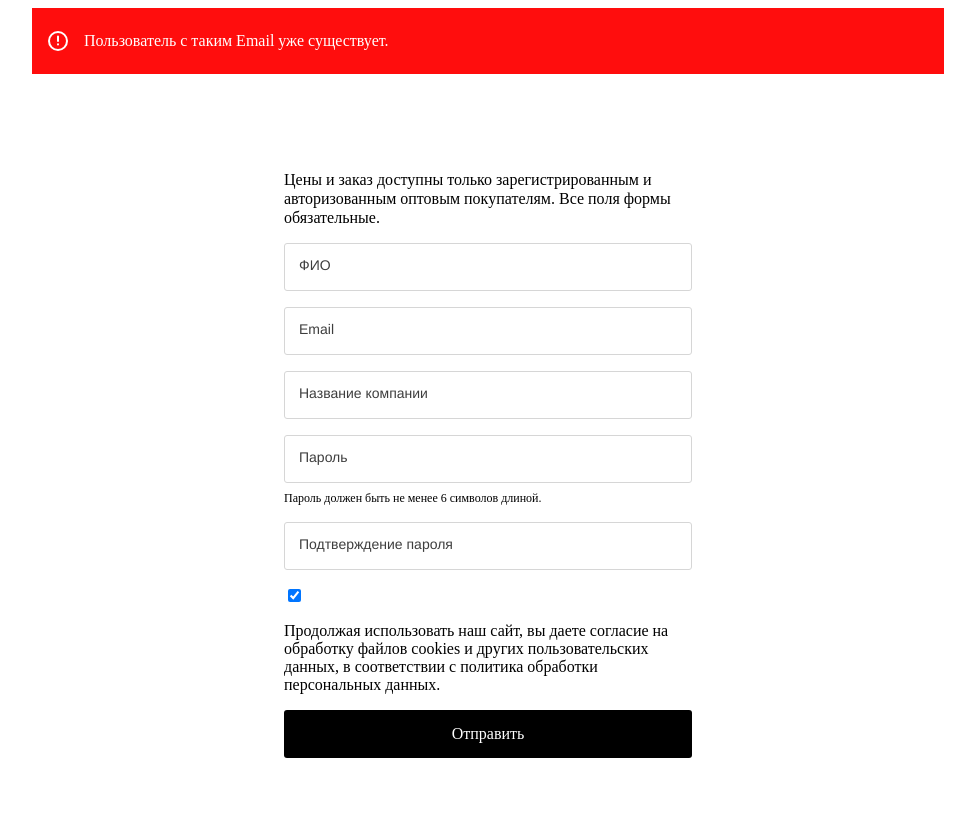
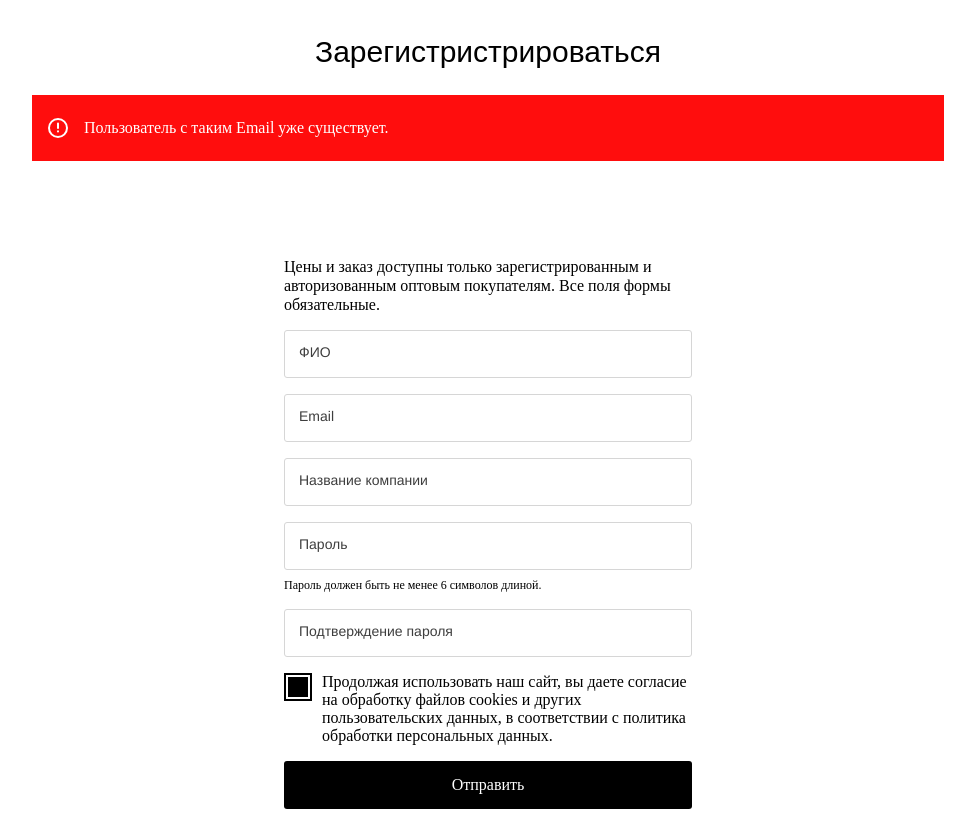
Before and after one commit to Ilyas-bit/rusocks_forms, a Vue app in the folder rusocks_forms_vue/: page / in a window 1280 px wide. Shown: the whole page, without its empty margins (152-1127 px from the left). Built offline with nearby package versions, Linux system fonts and the light colour scheme.

Commit message:
styles chekbox

```diff
--- a/rusocks_forms_vue/src/App.vue
+++ b/rusocks_forms_vue/src/App.vue
@@ -1,5 +1,6 @@
 <template>
   <div class="form-сontainer">
+    <h2 class="form-сontainer__header">Зарегистристрироваться</h2>
     <CustomErrorMassage
       class="error-message"
       textError="Пользователь с таким Email уже существует."
@@ -96,6 +97,14 @@ const onSubmit = handleSubmit((values) => {
   flex-direction: column;
   align-items: center;
 }
+.form-сontainer__header {
+  font-style: normal;
+  font-variant: normal;
+  font-weight: normal;
+  font-size: 30px;
+  line-height: 37px;
+  font-family: 'Montserrat', sans-serif;
+}
 .form-wrapper {
   width: 408px;
 }
--- a/rusocks_forms_vue/src/components/custom-checkbox.vue
+++ b/rusocks_forms_vue/src/components/custom-checkbox.vue
@@ -1,9 +1,17 @@
 <template>
-  <input type="checkbox" v-model="value" />
-  <p :class="['norm', { 'twpx-catalog-auth__form-control--error': errorMessage }]">
-    Продолжая использовать наш сайт, вы даете согласие на обработку файлов cookies и других
-    пользовательских данных, в соответствии с политика обработки персональных данных.
-  </p>
+  <label class="license-agreement-auth__container">
+    <input class="license-agreement-auth__checkbox" type="checkbox" v-model="value" />
+    <span class="license-agreement-auth__fake-checkbox"></span>
+    <p
+      :class="[
+        'license-agreement-auth__text',
+        { 'license-agreement-auth__form-control--error': errorMessage }
+      ]"
+    >
+      Продолжая использовать наш сайт, вы даете согласие на обработку файлов cookies и других
+      пользовательских данных, в соответствии с политика обработки персональных данных.
+    </p>
+  </label>
 </template>
 
 <script setup>
@@ -17,7 +25,65 @@ const { value, errorMessage, validate } = useField(props.name)
 </script>
 
 <style scoped>
-.twpx-catalog-auth__form-control--error {
+.license-agreement-auth__container {
+  margin-top: 3px;
+  display: flex;
+  align-items: start;
+}
+.license-agreement-auth__checkbox {
+  display: none;
+}
+.license-agreement-auth__fake-checkbox {
+  position: relative;
+  display: inline-block;
+  width: 24px;
+  height: 24px;
+  min-width: 24px; /* добавлено для предотвращения сжатия */
+  background: #ffffff;
+  border: 2px solid #ff0000;
+  margin-right: 10px; /* отступ между чекбоксом и текстом */
+  transition:
+    background-color 0.2s ease-in,
+    border-color 0.2s ease-in;
+}
+.license-agreement-auth__fake-checkbox::before {
+  content: '';
+  background-color: transparent;
+  background-size: contain;
+  background-repeat: no-repeat;
+  position: absolute;
+  left: 50%;
+  top: 50%;
+  margin-top: 1px;
+  transition: transform 0.2s ease-in;
+}
+
+.license-agreement-auth__fake-checkbox::after {
+  z-index: 10;
+  content: '';
+  width: 20px;
+  height: 20px;
+  border: 2px solid #ffffff;
+  background-size: contain;
+  background-repeat: no-repeat;
+  position: absolute;
+  left: 0px;
+  top: 0px;
+  transition: transform 0.2s ease-in;
+}
+.license-agreement-auth__checkbox:checked + .license-agreement-auth__fake-checkbox {
+  border-color: #000000;
+  background-color: #000000;
+}
+
+.license-agreement-auth__text {
+  display: inline-block;
+  margin-top: 0px;
+  user-select: none;
+  transition: color 0.2s ease-in;
+}
+.license-agreement-auth__form-control--error {
+  transition: color 0.2s ease-in;
   color: rgb(255, 0, 0);
 }
 </style>
```
